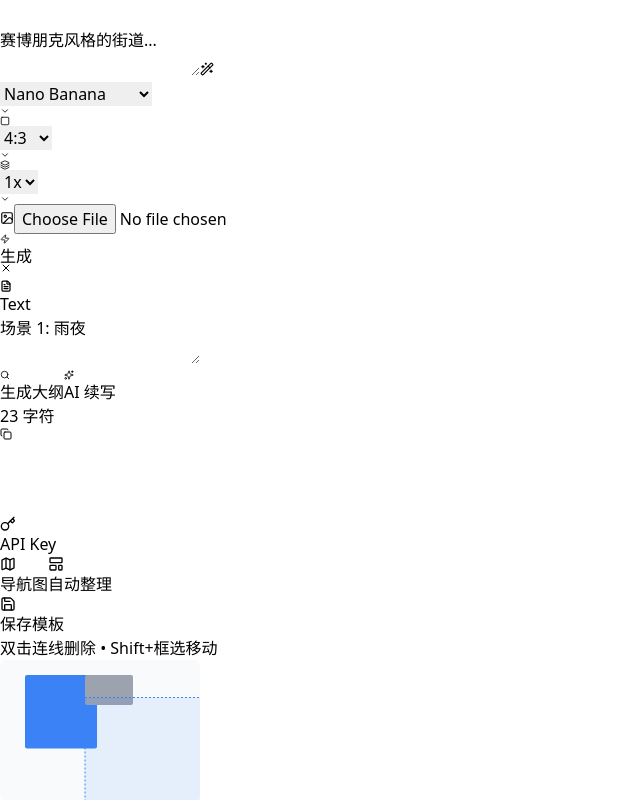
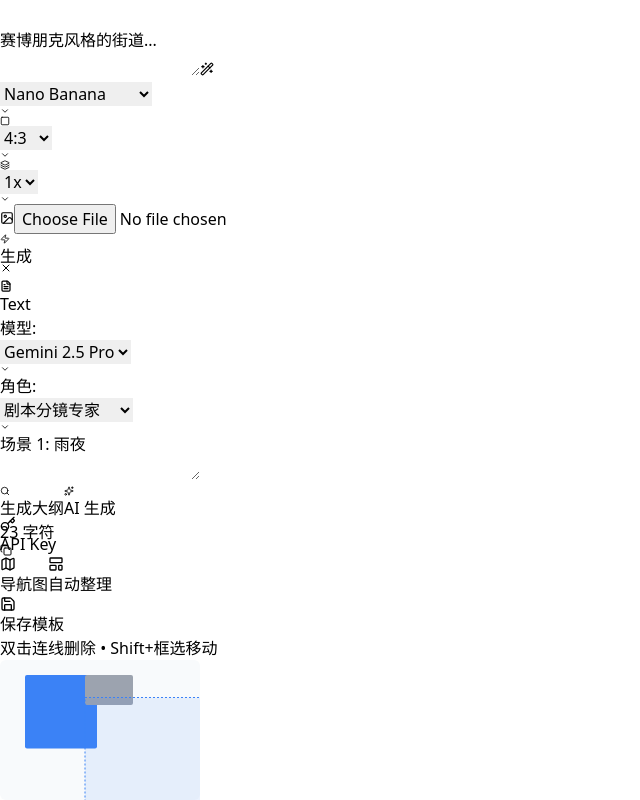
Before and after one commit to LX1309244704/topFlow, a React (Vite) app: page / in a window 1280 px wide. Shown: the part 598-1398 px from the top of the page, without its empty margins (0-640 px from the left). Built offline with nearby package versions, Linux system fonts and the light colour scheme; the HTML template or start-up script is replaced by a standard one.

Commit message:
添加文本节点的模型和角色

```diff
--- a/src/App.jsx
+++ b/src/App.jsx
@@ -7,6 +7,7 @@ import {
 import apiClient from './api/client';
 import { createBatchNodes } from './utils/workflow';
 import { AudioContent } from './components/NodeContent.jsx';
+import { textRoleOptions, rolePrompts, getRolePrompt } from './utils/roles';
 
 // --- Global API Key ---
 const apiKey = "";
@@ -299,6 +300,12 @@ const TextContent = ({ node, updateNode, generateText, generateStreamText, handl
 
       // 保存当前文本内容
       const originalText = node.data.text || '';
+      const selectedModel = node.data.model || "gemini-2.5-pro";
+      const selectedRole = node.data.role || "storyboard-expert";
+      const rolePrompt = getRolePrompt(selectedRole);
+
+      // 调试：打印选中的模型和角色
+      console.log('文本续写 - 选择的模型:', selectedModel, '选择的角色:', selectedRole, '节点数据:', node.data);
 
       // 重置状态
       updateNode(node.id, { data: { ...node.data, isWriting: true, streamingText: '' } });
@@ -311,7 +318,7 @@ const TextContent = ({ node, updateNode, generateText, generateStreamText, handl
         typingIntervalRef.current = null;
       }
 
-      const prompt = `请续写以下故事或剧本（使用中文）：${originalText}`;
+      const prompt = `${rolePrompt}\n\n请续写以下故事或剧本（使用中文）：${originalText}`;
 
       // 使用流式API获取内容
       let accumulatedText = '';
@@ -327,7 +334,7 @@ const TextContent = ({ node, updateNode, generateText, generateStreamText, handl
             }
           });
         }
-      });
+      }, selectedModel);
 
       // 完成后将流式内容添加到原文本
       updateNode(node.id, {
@@ -349,10 +356,17 @@ const TextContent = ({ node, updateNode, generateText, generateStreamText, handl
       }
   };
 
-  const handleAnalysisClick = async () => {
+const handleAnalysisClick = async () => {
       if (!node.data.text || isWriting || isAnalyzing) return;
-      handleAnalyze(node.data.text);
-  };
+      const selectedModel = node.data.model || "gemini-2.5-pro";
+      const selectedRole = node.data.role || "storyboard-expert";
+      const rolePrompt = getRolePrompt(selectedRole);
+
+      // 调试：打印选中的模型和角色
+      console.log('文本分析 - 选择的模型:', selectedModel, '选择的角色:', selectedRole, '节点数据:', node.data);
+
+      handleAnalyze(node.data.text, selectedModel, rolePrompt);
+    };
 
   const handleLocalResize = useCallback((e) => {
     if (!localResizing || !textContentRef.current) return;
@@ -385,8 +399,34 @@ const TextContent = ({ node, updateNode, generateText, generateStreamText, handl
 
   const isAiWorking = isAnalyzing || isWriting;
 
+    // 文本模型选项
+  const textModelOptions = [
+    {value: "gemini-2.5-pro", label: "Gemini 2.5 Pro"},
+    {value: "gemini-3-pro", label: "Gemini 3 Pro"}
+  ];
+
+
+
   return (
     <div ref={textContentRef} className="bg-white rounded-2xl shadow-sm border border-gray-200 overflow-hidden flex flex-col cursor-text relative" onClick={e => e.stopPropagation()} onWheel={e => e.stopPropagation()} style={{ height: `${currentHeight}px`, minHeight: `${minHeight}px` }}>
+      <div className="flex items-center gap-2 px-3 py-2 bg-gray-50 border-b border-gray-100">
+        <div className="text-xs text-gray-500 font-medium">模型:</div>
+        <NodeSelect
+          value={node.data.model || "gemini-2.5-pro"}
+          options={textModelOptions}
+          onChange={v => updateNode(node.id, { data: { ...node.data, model: v } })}
+          className="flex-1"
+        />
+      </div>
+      <div className="flex items-center gap-2 px-3 py-2 bg-gray-50 border-b border-gray-100">
+        <div className="text-xs text-gray-500 font-medium">角色:</div>
+        <NodeSelect
+          value={node.data.role || "storyboard-expert"}
+          options={textRoleOptions}
+          onChange={v => updateNode(node.id, { data: { ...node.data, role: v } })}
+          className="flex-1"
+        />
+      </div>
        <div className="flex-1 p-4 relative group">
          <textarea
             className="w-full h-full text-sm bg-transparent border-none outline-none resize-none p-0 focus:ring-0 leading-relaxed placeholder-gray-300"
@@ -417,7 +457,7 @@ const TextContent = ({ node, updateNode, generateText, generateStreamText, handl
                 {isAnalyzing ? <span className="flex items-center gap-1"><RefreshCw size={10} className="animate-spin"/> 分析中...</span> : <span className="flex items-center gap-1"><Search size={10}/> 生成大纲</span>}
             </button>
             <button onClick={handleAIWrite} className="bg-blue-50 text-blue-600 px-2 py-1 rounded-lg text-xs font-medium flex items-center gap-1 hover:bg-blue-100 disabled:opacity-50" disabled={isAiWorking}>
-                {isWriting ? <span className="flex items-center gap-1"><RefreshCw size={10} className="animate-spin"/> 续写中...</span> : <span className="flex items-center gap-1"><Sparkles size={10}/> AI 续写</span>}
+                {isWriting ? <span className="flex items-center gap-1"><RefreshCw size={10} className="animate-spin"/> 续写中...</span> : <span className="flex items-center gap-1"><Sparkles size={10}/> AI 生成</span>}
             </button>
          </div>
        </div>
@@ -708,6 +748,8 @@ const NodeCard = React.memo(({ node, updateNode, isSelected, onSelect, onConnect
   const headerIcon = { image: ImageIcon, video: Video, audio: Music, text: FileText }[node.type];
   const headerLabel = { image: "Image", video: "Video", audio: "Audio", text: "Text" }[node.type];
   const headerColor = { image: "text-blue-500", video: "text-blue-500", audio: "text-blue-500", text: "text-gray-500" }[node.type];
+
+
 
   return (
     <div className={`absolute flex flex-col transition-shadow duration-200 ease-out group rounded-2xl ${isSelected ? 'shadow-2xl z-50' : 'shadow-md'}`} style={{ left: node.x, top: node.y, width, zIndex: isSelected || isExpanded ? 50 : 10 }} onMouseDown={handleMouseDown}>
@@ -1818,9 +1860,9 @@ export default function InfiniteCanvasApp() {
     }
   }, [setShowApiKeyModal, setNetworkError]);
 
-  const generateStructuredSynopsis = useCallback(async (script) => {
+  const generateStructuredSynopsis = useCallback(async (script, model = "gemini-2.5-pro", rolePrompt = "") => {
     try {
-      const result = await apiClient.generateStructuredSynopsis(script);
+      const result = await apiClient.generateStructuredSynopsis(script, model, rolePrompt);
       return result;
     } catch (e) {
       // 如果是API Key缺失错误，显示API Key配置模态框
@@ -1914,17 +1956,17 @@ export default function InfiniteCanvasApp() {
   const handleUpdateWorkflowFixed = handleUpdateWorkflow;
 
   // API Consumers requiring state update
-  const handleTextNodeAnalysis = useCallback(async (script, nodeId) => {
+  const handleTextNodeAnalysis = useCallback(async (script, nodeId, model = "gemini-2.5", rolePrompt = "") => {
     handleUpdateWorkflowFixed(prevNodes => prevNodes.map(n => n.id === nodeId ? { ...n, data: { ...n.data, isAnalyzing: true } } : n));
-    const result = await generateStructuredSynopsis(script);
+    const result = await generateStructuredSynopsis(script, model, rolePrompt);
     setSynopsisData(result);
     handleUpdateWorkflowFixed(prevNodes => prevNodes.map(n => n.id === nodeId ? { ...n, data: { ...n.data, isAnalyzing: false } } : n));
   }, [generateStructuredSynopsis, handleUpdateWorkflowFixed]);
 
   // 首先导入generateStreamText
-  const generateStreamText = useCallback(async (prompt, onChunk) => {
+  const generateStreamText = useCallback(async (prompt, onChunk, model) => {
     try {
-      const response = await apiClient.generateStreamText(prompt, onChunk);
+      const response = await apiClient.generateStreamText(prompt, onChunk, model);
       return response;
     } catch (e) {
       console.error('流式文本生成错误:', e);
--- a/src/components/NodeContent.jsx
+++ b/src/components/NodeContent.jsx
@@ -204,6 +204,7 @@ export const TextContent = ({ node, updateNode, generateText, generateStreamText
     if (!node.data.text || isWriting || isAnalyzing) return;
 
     const originalText = node.data.text || '';
+    const selectedModel = node.data.model || "gemini-2.5";
 
     updateNode(node.id, { data: { ...node.data, isWriting: true, streamingText: '' } });
     setDisplayText('');
@@ -227,7 +228,7 @@ export const TextContent = ({ node, updateNode, generateText, generateStreamText
           }
         });
       }
-    });
+    }, selectedModel);
 
     updateNode(node.id, {
       data: {
@@ -249,7 +250,8 @@ export const TextContent = ({ node, updateNode, generateText, generateStreamText
 
   const handleAnalysisClick = async () => {
     if (!node.data.text || isWriting || isAnalyzing) return;
-    handleAnalyze(node.data.text);
+    const selectedModel = node.data.model || "gemini-2.5";
+    handleAnalyze(node.data.text, selectedModel);
   };
 
   const handleLocalResize = useCallback((e) => {
@@ -283,8 +285,23 @@ export const TextContent = ({ node, updateNode, generateText, generateStreamText
 
   const isAiWorking = isAnalyzing || isWriting;
 
+  // 文本模型选项
+  const textModelOptions = [
+    {value: "gemini-2.5", label: "Gemini 2.5"},
+    {value: "gemini-3", label: "Gemini 3"}
+  ];
+
   return (
     <div ref={textContentRef} className="bg-white rounded-2xl shadow-sm border border-gray-200 overflow-hidden flex flex-col cursor-text relative" onClick={e => e.stopPropagation()} onWheel={e => e.stopPropagation()} style={{ height: `${currentHeight}px`, minHeight: `${minHeight}px` }}>
+      <div className="flex items-center gap-2 px-3 py-2 bg-gray-50 border-b border-gray-100">
+        <div className="text-xs text-gray-500 font-medium">模型:</div>
+        <NodeSelect
+          value={node.data.model || "gemini-2.5"}
+          options={textModelOptions}
+          onChange={v => updateNode(node.id, { data: { ...node.data, model: v } })}
+          className="flex-1"
+        />
+      </div>
       <div className="flex-1 p-4 relative group">
         <textarea
           className="w-full h-full text-sm bg-transparent border-none outline-none resize-none p-0 focus:ring-0 leading-relaxed placeholder-gray-300"
--- /dev/null
+++ b/src/utils/roles.js
@@ -0,0 +1,36 @@
+// 文本角色选项配置
+export const textRoleOptions = [
+  {value: "storyboard-expert", label: "剧本分镜专家"},
+  {value: "chief-photographer", label: "首席摄影师"},
+  {value: "film-director", label: "电影专业导演"},
+  {value: "visual-artist", label: "视觉艺术家"},
+  {value: "animation-designer", label: "动画设计师"},
+  {value: "ad-designer", label: "广告设计师"},
+  {value: "prompt-engineer", label: "提示词工程师"},
+  {value: "content-planner", label: "内容策划师专家"},
+  {value: "comic-creator", label: "漫画创作专家"},
+  {value: "dog-blood-copywriter", label: "狗血软文创作"},
+  {value: "layer-analyst", label: "层次分析大师"},
+  {value: "3d-modeler", label: "3D建模师"}
+];
+
+// 角色提示词映射
+export const rolePrompts = {
+  "storyboard-expert": "你是一位专业的剧本分镜专家，擅长将故事转化为详细的视觉分镜脚本。请根据用户的需求，提供专业的分镜设计，包括镜头角度、场景转换和视觉描述。",
+  "chief-photographer": "你是一位经验丰富的首席摄影师，擅长捕捉最佳光线和构图。请提供专业的摄影建议，包括相机设置、光线布置和构图技巧。",
+  "film-director": "你是一位专业的电影导演，精通电影制作全过程。请提供专业的导演建议，包括场景指导、演员调度和叙事技巧。",
+  "visual-artist": "你是一位富有创意的视觉艺术家，擅长将概念转化为视觉作品。请提供专业的视觉设计建议，包括色彩理论、构图和创意表达。",
+  "animation-designer": "你是一位专业的动画设计师，精通各种动画技术和风格。请提供专业的动画设计建议，包括角色设计、场景构建和动画流程。",
+  "ad-designer": "你是一位资深的广告设计师，擅长创造引人注目的广告内容。请提供专业的广告设计建议，包括品牌传达、视觉冲击和营销策略。",
+  "prompt-engineer": "你是一位专业的提示词工程师，精通优化AI生成内容的质量。请提供专业的提示词优化建议，确保生成高质量、准确的内容。",
+  "content-planner": "你是一位资深的内容策划师专家，擅长规划和组织各类内容。请提供专业的内容规划建议，包括内容结构、目标受众和传播策略。",
+  "comic-creator": "你是一位专业的漫画创作专家，精通漫画叙事和视觉表现。请提供专业的漫画创作建议，包括角色设计、分镜布局和叙事技巧。",
+  "dog-blood-copywriter": "你是一位经验丰富的软文创作专家，擅长撰写吸引人的营销文案。请提供专业的软文创作建议，包括标题技巧、情感诉求和转化优化。",
+  "layer-analyst": "你是一位深度的层次分析大师，擅长剖析复杂的概念和结构。请提供专业的层次分析，包括逻辑结构、关键要素和关联关系。",
+  "3d-modeler": "你是一位专业的3D建模师，精通各种3D建模技术和软件。请提供专业的3D建模建议，包括建模流程、纹理处理和渲染技巧。"
+};
+
+// 获取角色提示词的辅助函数
+export const getRolePrompt = (selectedRole) => {
+  return rolePrompts[selectedRole] || rolePrompts["storyboard-expert"];
+};
```
Also changed, not shown: src/api/geminiService.js (+19 -6 lines), src/api/services.js (+8 -4 lines), 1 other file (tests, documents, lock files or other folders).
